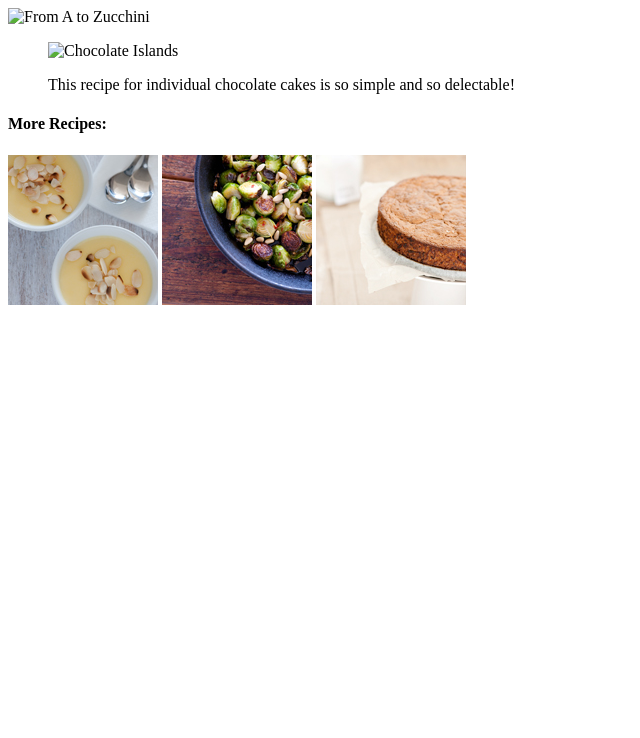
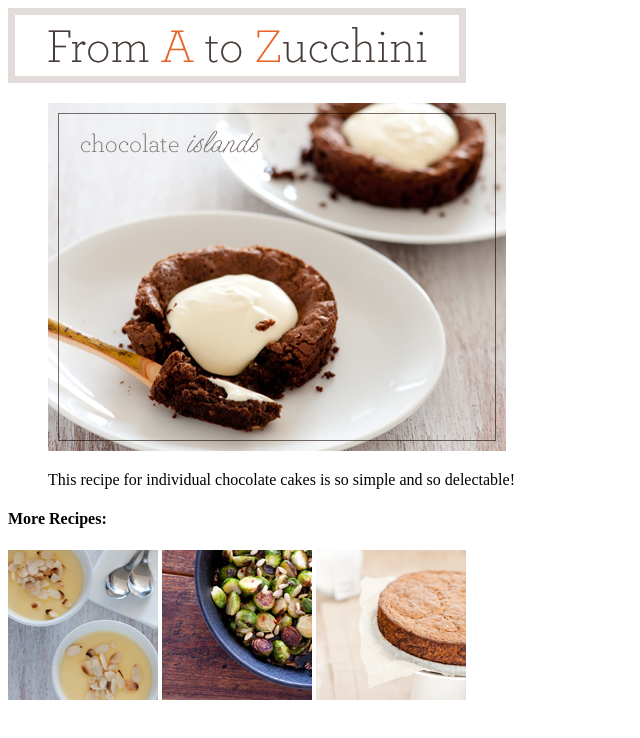
Before and after one commit to CaokimHanh/HTML, a plain HTML site: page index.html in a window 1280 px wide. Shown: the whole page, without its empty margins (0-640 px from the left). Drawn offline with Linux system fonts and the light colour scheme; files whose address does not match are found by name.

Commit message:
Update index.html

```diff
--- a/index.html
+++ b/index.html
@@ -5,9 +5,9 @@
     <title>Images</title>
 </head>
 <body>
-<img src="./images/logo.gif" alt="From A to Zucchini" />
+<img src="./logo.gif" alt="From A to Zucchini" />
 <figure>
-    <img src="./images/chocolate-islands.jpg" alt="Chocolate Islands"
+    <img src="./chocolate-islands.jpg" alt="Chocolate Islands"
          title="Individual Chocolate Cakes" />
     <p>
     <figcaption>
```
